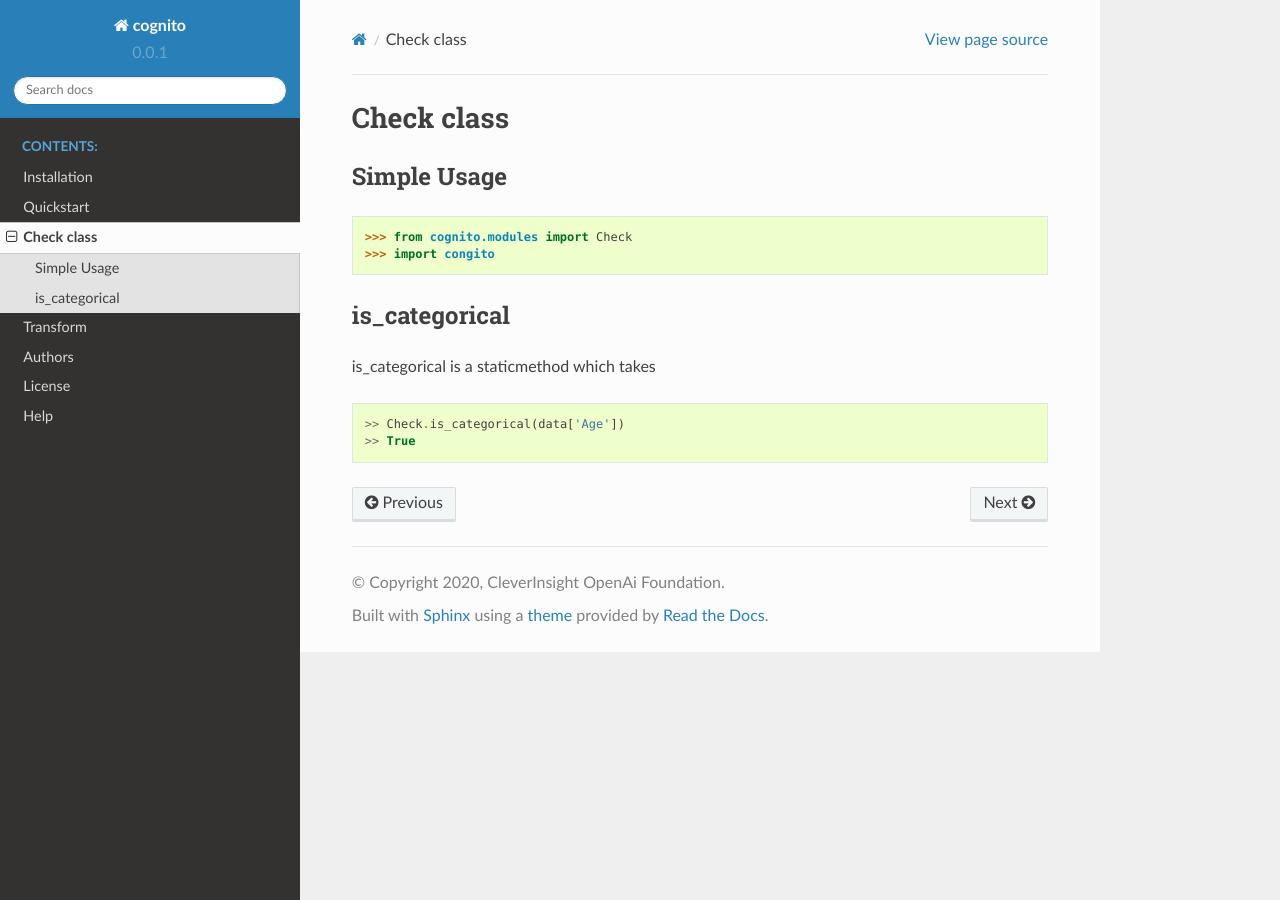
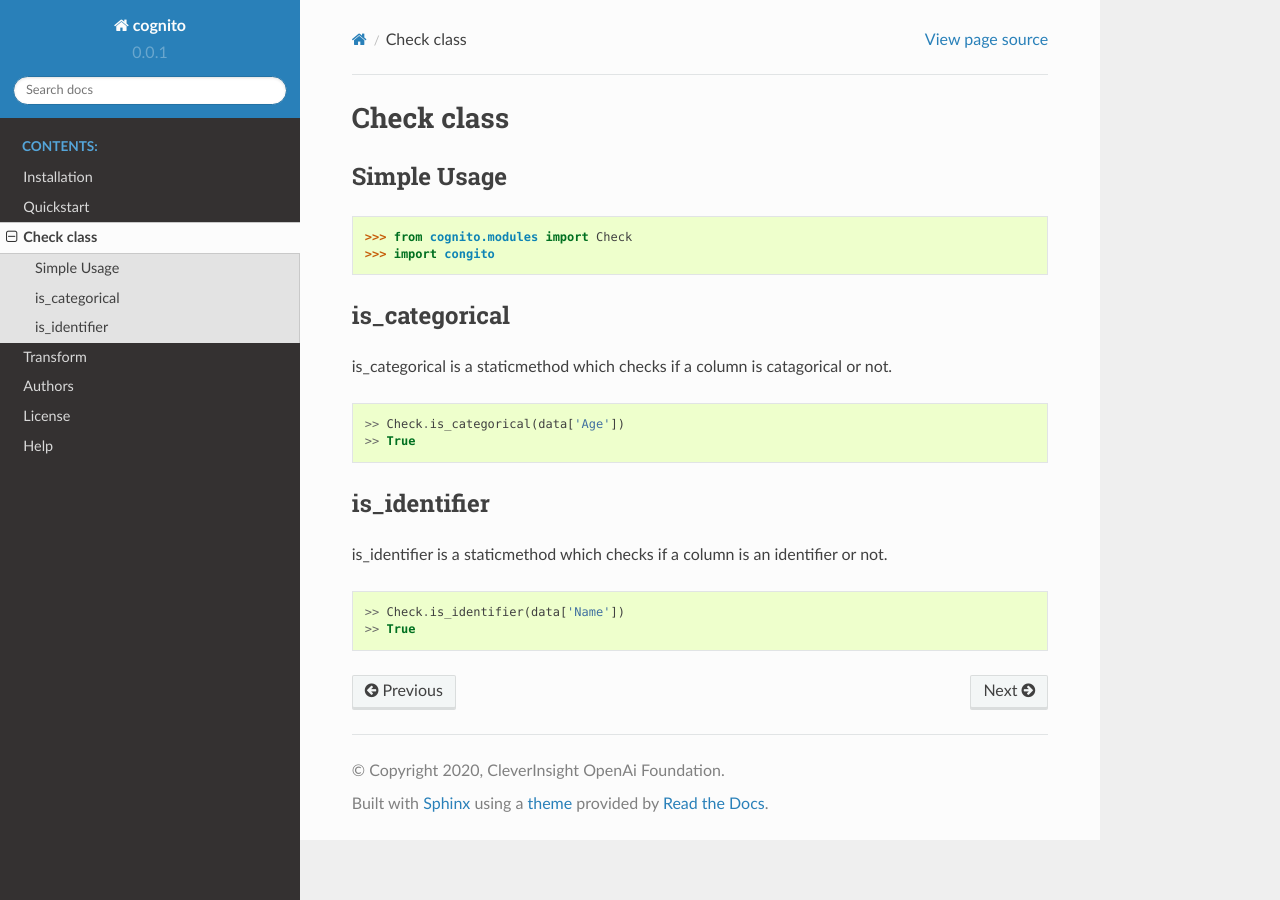
Before and after one commit to CleverInsight/cognito, a Sphinx documentation site: the page built from docs/source/check.rst, in a window 1280 px wide. Built offline with Sphinx 7.4.7 and the Read the Docs theme 2.0.0, drawn with Linux system fonts in a browser that asks for light colours.

Commit message:
Added: is_identifier() to check and ignore_identifier() to transform

```diff
--- a/docs/source/check.rst
+++ b/docs/source/check.rst
@@ -17,9 +17,20 @@ Simple Usage
 
 is_categorical
 ~~~~~~~~~~~~~~~
-is_categorical is a staticmethod which takes
+is_categorical is a staticmethod which checks if a column is catagorical or not.
 
 .. code-block:: python
 
     >> Check.is_categorical(data['Age'])
     >> True
+
+
+
+is_identifier
+~~~~~~~~~~~~~~~
+is_identifier is a staticmethod which checks if a column is an identifier or not.
+
+.. code-block:: python
+
+    >> Check.is_identifier(data['Name'])
+    >> True
```
Also changed, not shown: docs/source/transform.rst (+10 -0 lines).
